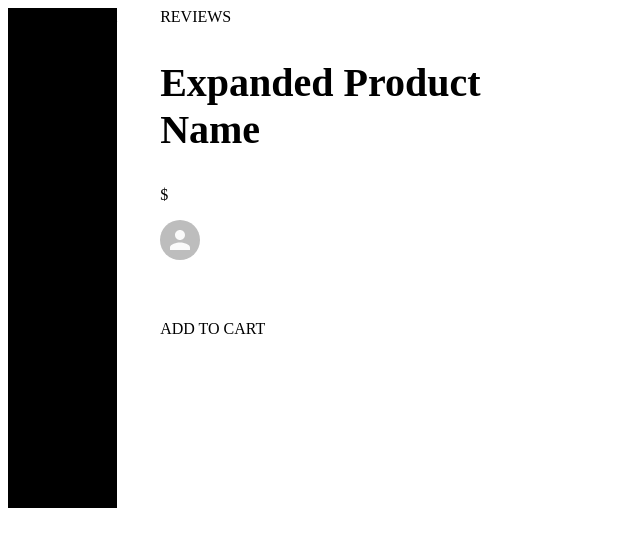
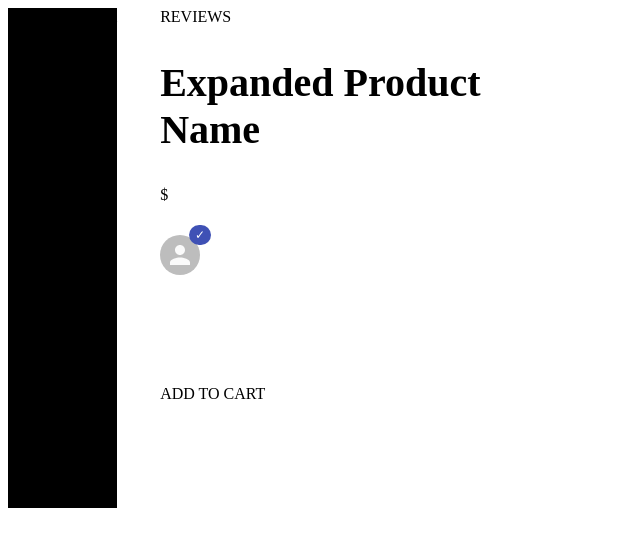
Before and after one commit to RAJE-tech/Product-Detail, a React app: page / in a window 1280 px wide. Shown: the top 546 px of the page, without its empty margins (0-640 px from the left). Built offline with nearby package versions, Linux system fonts and the light colour scheme; no server answers; the HTML template or start-up script is replaced by a standard one.

Commit message:
added a badge to the styles to indicate which style is selected

```diff
--- a/src/components/StyleSelector.jsx
+++ b/src/components/StyleSelector.jsx
@@ -1,17 +1,30 @@
 import React from 'react';
 import Avatar from '@material-ui/core/Avatar';
+import Badge from '@material-ui/core/Badge';
 
 function StyleSelector({ styles, setStyleIndex, styleIndex }) {
+  const check = (
+    <svg width="1em" height="1em" viewBox="0 0 16 16" class="bi bi-check-circle" fill="currentColor" xmlns="http://www.w3.org/2000/svg">
+      <path fill-rule="evenodd" d="M8 15A7 7 0 1 0 8 1a7 7 0 0 0 0 14zm0 1A8 8 0 1 0 8 0a8 8 0 0 0 0 16z"/>
+      <path fill-rule="evenodd" d="M10.97 4.97a.75.75 0 0 1 1.071 1.05l-3.992 4.99a.75.75 0 0 1-1.08.02L4.324 8.384a.75.75 0 1 1 1.06-1.06l2.094 2.093 3.473-4.425a.236.236 0 0 1 .02-.022z"/>
+    </svg>
+  );
+
   return (
     <div className="row style-selector">
       {styles.map((style, index) => {
         return (
-          <div
-            className={"ajs-style-btn rounded-circle col-3 " + (style.style_id === styles[styleIndex].style_id ? "ajs-style-btn" : "")}
-            key={style.style_id}
-            onClick={() => setStyleIndex(index)}
-          >
-            <Avatar src={style.photos[0].thumbnail_url} alt={style.name} />
+          <div key={style.style_id} className="col-3">
+            <Badge
+              badgeContent="✓"
+              color="primary"
+              invisible={style.style_id !== styles[styleIndex].style_id}
+            >
+              <Avatar
+                className="ajs-style-btn"
+                onClick={() => setStyleIndex(index)}
+                src={style.photos[0].thumbnail_url} alt={style.name} />
+            </Badge>
           </div>
         );
       })}
--- a/src/main.css
+++ b/src/main.css
@@ -50,13 +50,8 @@ img{
   margin-left: 1%;
   margin-right: 1%;
 }
-.ajs-style-btn img{
-  width: 100px;
-  height: 100px;
-  border-radius: 50%;
-  object-fit: cover;
+.style-selector{
+  height: 30%;
+  overflow: auto;
+  padding: 15px 0 0 0;
 }
-.style-selector{
-  height: 100px;
-  overflow: auto;
-}
```
Also changed, not shown: 1 other file (tests, documents, lock files or other folders).
